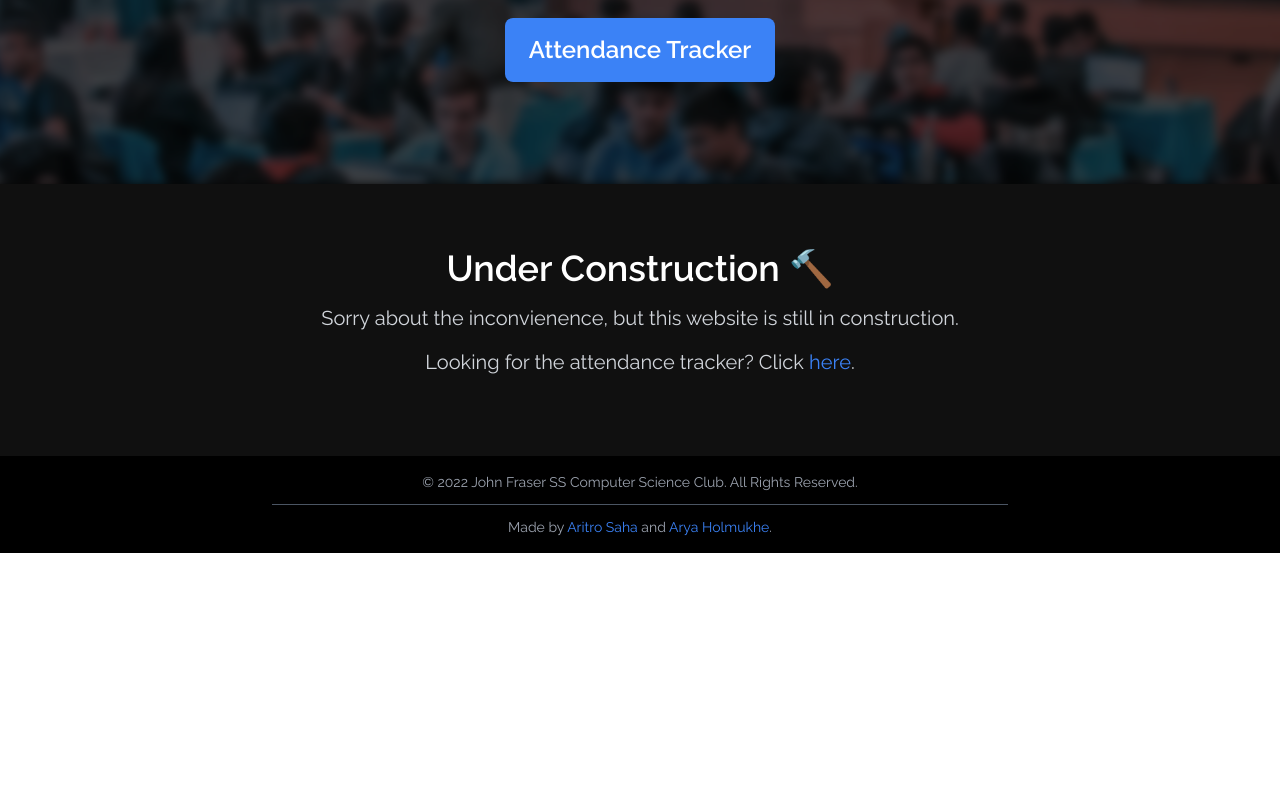
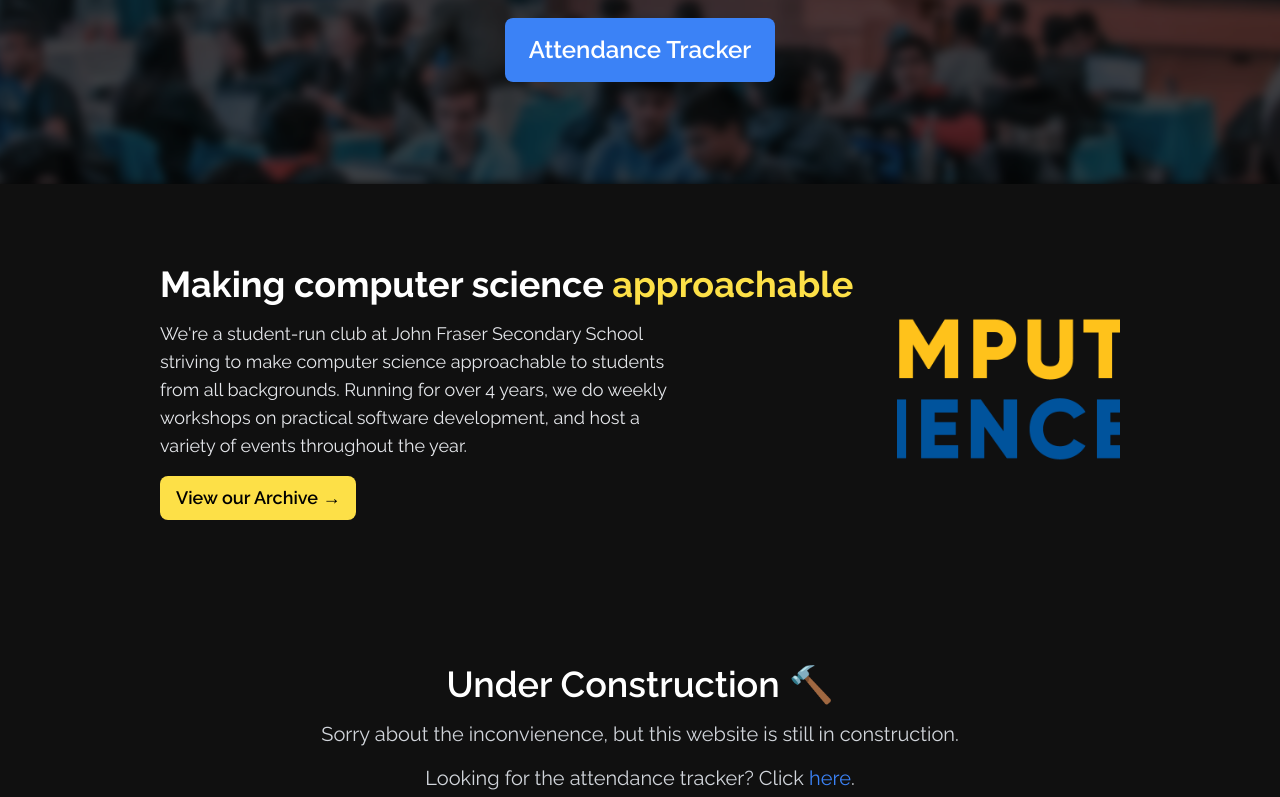
Before and after one commit to AritroSaha10/csclub-website, a Next.js app: page / in a window 1280 px wide. Shown: the part 641-1438 px from the top of the page. Before the commit the page ends 1194 px from the top, so only its background shows below. Built offline with nearby package versions, Linux system fonts and the light colour scheme.

Commit message:
feat: better anims + added about section

```diff
--- /dev/null
+++ b/components/Home/About.tsx
@@ -0,0 +1,45 @@
+import React from "react"
+import Image from 'next/image'
+import { m } from "framer-motion"
+
+import { fadeFromVariants, Direction } from "util/anim/fadeFrom"
+
+import Logo from "public/images/csclub-logo.png"
+import Link from "next/link"
+
+export default function About() {
+    return (
+        <section className="flex p-10 flex-col items-center lg:flex-row lg:p-20 xl:px-40 items-left bg-transparent gap-6" id="about">
+            <m.div
+                className="flex flex-col items-center lg:items-start w-4/5 text-center lg:text-left mb-4 lg:mb-0"
+                variants={fadeFromVariants(Direction.BOTTOM, 1, 0, 30)}
+                initial="initial"
+                whileInView="animate"
+                viewport={{ once: true }}
+            >
+                <h1 className="text-white font-bold text-3xl md:text-4xl">Making computer science <span className='text-yellow-300'>approachable</span></h1>
+                <p className="mt-4 w-full md:w-3/4 text-lg text-gray-200">
+                    We&#39;re a student-run club at John Fraser Secondary School striving to make computer science approachable to students from all backgrounds. Running for over 4 years, we do weekly workshops on practical software development, and host a variety of events throughout the year.
+                </p>
+
+                <Link href="/archive">
+                    <a
+                        className="group mt-4 bg-yellow-300 text-black font-semibold py-2 px-4 rounded-lg text-lg hover:bg-yellow-400 duration-75"
+                    >
+                        View our Archive <span className="group-hover:ml-2 duration-150 transition-all">→</span>
+                    </a>
+                </Link>
+            </m.div>
+
+            <m.div
+                className="flex p-0 m-0 w-1/2 md:w-1/4"
+                variants={fadeFromVariants(Direction.BOTTOM, 1, 0, 30)}
+                initial="initial"
+                whileInView="animate"
+                viewport={{ once: true }}
+            >
+                <Image className="rounded-lg" src={Logo} alt="Image" objectFit="cover" objectPosition="center" width={540} height={540} quality={100} placeholder="blur" />
+            </m.div>
+        </section>
+    )
+}
--- a/components/Home/Hero.tsx
+++ b/components/Home/Hero.tsx
@@ -1,6 +1,6 @@
 import Image from 'next/image'
 import Link from 'next/link'
-import { motion } from "framer-motion"
+import { m } from "framer-motion"
 import React, { useEffect, useRef, useState } from 'react'
 
 import VideoPoster from "../../public/images/hero-csclub.png"
@@ -50,15 +50,15 @@ export default function Hero() {
             <div className="absolute p-4 xs:p-8 sm:p-16 z-1 flex flex-col justify-center items-center h-[92vh] w-full">
                 <div className="text-center">
                     <div className="mb-4">
-                        <motion.div variants={lineVariants} initial="initial" animate="animate" className="font-bold flex flex-col flex-wrap gap-2 text-6xl sm:text-7xl lg:text-9xl">
-                            {bottomLine.map(char => <motion.span className="inline-block relative bg-clip-text text-transparent bg-gradient-to-r from-[#00539C] to-[#8EB8E5] pb-5" variants={characterVariants} key={char}>{char}</motion.span>)}
-                        </motion.div>
+                        <m.div variants={lineVariants} initial="initial" animate="animate" className="font-bold flex flex-col flex-wrap gap-2 text-6xl sm:text-7xl lg:text-9xl">
+                            {bottomLine.map(char => <m.span className="inline-block relative bg-clip-text text-transparent bg-gradient-to-r from-[#00539C] to-[#8EB8E5] pb-5" variants={characterVariants} key={char}>{char}</m.span>)}
+                        </m.div>
                     </div>
                 </div>
 
-                <motion.div variants={subtitleVariants} initial="initial" animate="animate" className="flex flex-col gap-2 text-white text-3xl font-light text-center mb-6 md:w-3/4 lg:w-1/3">
+                <m.div variants={subtitleVariants} initial="initial" animate="animate" className="flex flex-col gap-2 text-white text-3xl font-light text-center mb-6 md:w-3/4 lg:w-1/3">
                     Learn about Computer Science every Tuesday from 3-4 PM.
-                </motion.div>
+                </m.div>
 
                 {/* <Link href="/sign-up">
                     <a className="py-4 px-6 bg-violet-500 rounded-lg font-semibold text-white hover:bg-violet-700 duration-150 text-lg lg:text-2xl mt-4">
--- a/components/Layout.tsx
+++ b/components/Layout.tsx
@@ -10,7 +10,7 @@ import Head from "next/head"
 import Navbar from "./Navbar"
 import Footer from "./Footer"
 
-import { motion } from "framer-motion"
+import { m } from "framer-motion"
 import { ReactElement, ReactNode } from "react";
 
 const transition = { ease: [0.6, 0.01, -0.05, 0.9] };
@@ -50,7 +50,7 @@ export default function Layout({ children, noAnim }: { children: ReactNode, noAn
 
             <Navbar />
 
-            <motion.div
+            <m.div
                 initial={noAnim ? {} : contentVariants.initial}
                 animate={noAnim ? {} : contentVariants.animate}
                 exit={noAnim ? {} : contentVariants.exit}
@@ -58,7 +58,7 @@ export default function Layout({ children, noAnim }: { children: ReactNode, noAn
                 className="flex-grow flex flex-col"
             >
                 {children}
-            </motion.div>
+            </m.div>
 
             <Footer />
         </div>
--- a/pages/_app.tsx
+++ b/pages/_app.tsx
@@ -1,19 +1,21 @@
-import '../styles/globals.css'
-import type { AppProps } from 'next/app'
-import Layout from 'components/Layout'
-import { AnimatePresence } from 'framer-motion'
-import { useRouter } from 'next/router'
+import "../styles/globals.css";
+import type { AppProps } from "next/app";
+import Layout from "components/Layout";
+import { AnimatePresence, domAnimation, LazyMotion } from "framer-motion";
+import { useRouter } from "next/router";
 
 function MyApp({ Component, pageProps }: AppProps) {
   const router = useRouter();
 
   return (
-    <AnimatePresence mode="wait">
-      <Layout key={router.pathname}>
-        <Component {...pageProps} />
-      </Layout>
-    </AnimatePresence>
-  )
+    <LazyMotion features={domAnimation} strict>
+      <AnimatePresence mode="wait">
+        <Layout key={router.pathname}>
+          <Component {...pageProps} />
+        </Layout>
+      </AnimatePresence>
+    </LazyMotion>
+  );
 }
 
-export default MyApp
+export default MyApp;
--- a/pages/index.tsx
+++ b/pages/index.tsx
@@ -1,7 +1,8 @@
 import TitleHead from 'components/TitleHead'
 import Link from 'next/link'
 import type { NextPage } from 'next'
-import Hero from 'components/Home/Hero'
+import Hero from "components/Home/Hero"
+import About from 'components/Home/About'
 
 const Home: NextPage = () => {
   return (
@@ -9,6 +10,7 @@ const Home: NextPage = () => {
       <TitleHead name="Home" />
 
       <Hero />
+      <About />
 
       <div className='p-8 py-16'>
         <h1 className="text-4xl text-center mb-4 font-semibold text-white">
--- a/tsconfig.json
+++ b/tsconfig.json
@@ -22,7 +22,8 @@
       "@public": ["public/*"],
       "@util": ["util/*"],
       "@firebase": ["util/firebase/*"],
-      "@styles": ["styles/*"]
+      "@styles": ["styles/*"],
+      "@media": ["public/images/*"]
     }
   },
   "include": ["next-env.d.ts", "**/*.ts", "**/*.tsx"],
--- /dev/null
+++ b/util/anim/fadeFrom.ts
@@ -0,0 +1,60 @@
+import transition from "./transition";
+
+export enum Direction {
+    TOP,
+    BOTTOM,
+    LEFT,
+    RIGHT
+}
+
+export function fadeFromVariants(direction: Direction, duration: number, delay: number, travelDistance: number) {
+    let baseVariants = {
+        initial: {
+            opacity: 0,
+            x: 0,
+            y: 0
+        },
+        animate: {
+            opacity: 1,
+            x: 0,
+            y: 0,
+            transition: {
+                ...transition,
+                duration: duration,
+                delay: delay,
+            }
+        }
+    };
+
+    switch (direction) {
+        case Direction.TOP: {
+            baseVariants.initial.y = -travelDistance;
+            break;
+        }
+
+        case Direction.BOTTOM: {
+            baseVariants.initial.y = travelDistance;
+            break;
+        }
+
+        case Direction.LEFT: {
+            baseVariants.initial.x = -travelDistance;
+            break;
+        }
+
+        case Direction.RIGHT: {
+            baseVariants.initial.x = travelDistance;
+            break;
+        }
+    }
+
+    return baseVariants
+}
+
+export default function fadeFrom(direction: Direction, duration: number, delay: number, travelDistance: number) {
+    return {
+        variants: fadeFromVariants(direction, duration, delay, travelDistance),
+        initial: "initial",
+        animate: "animate"
+    }
+}
--- /dev/null
+++ b/util/anim/transition.ts
@@ -0,0 +1 @@
+export default { duration: 1.4, ease: [0.6, 0.01, -0.05, 0.9] };
```
